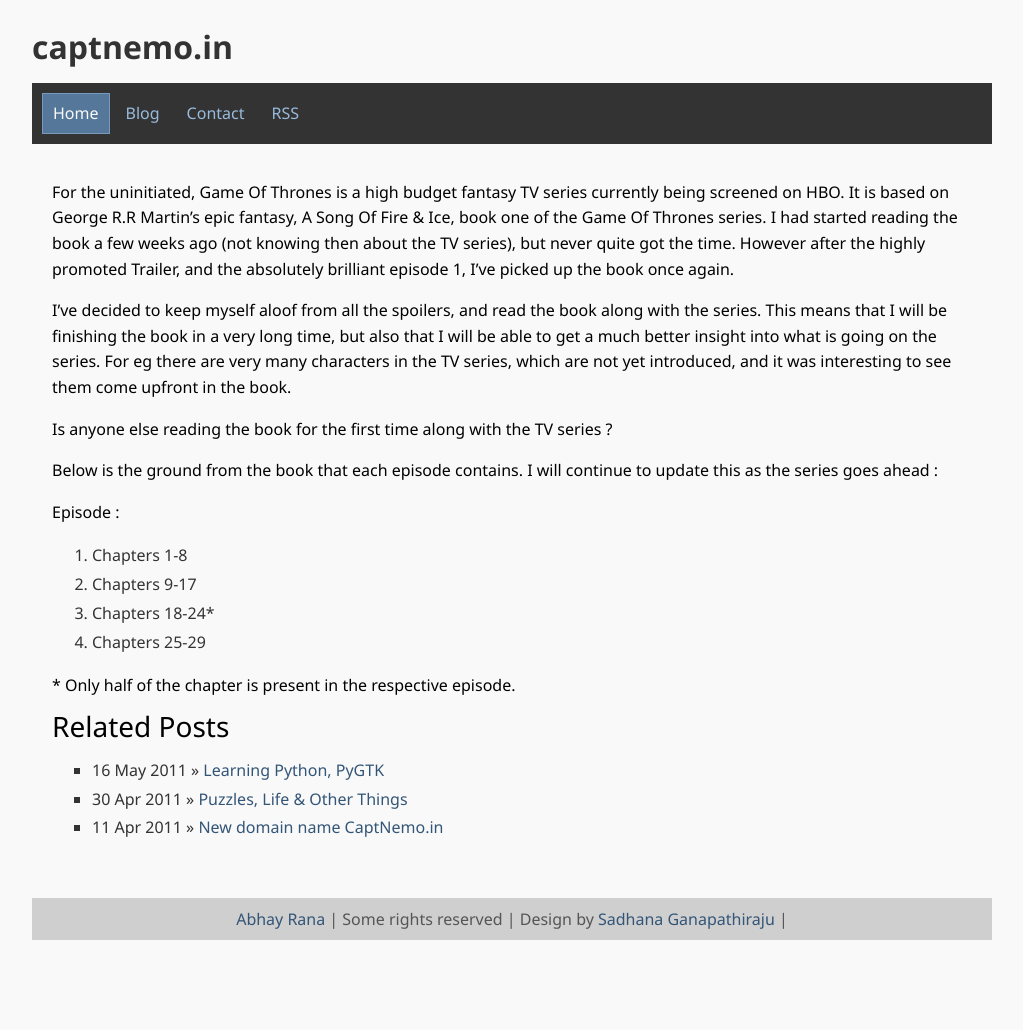
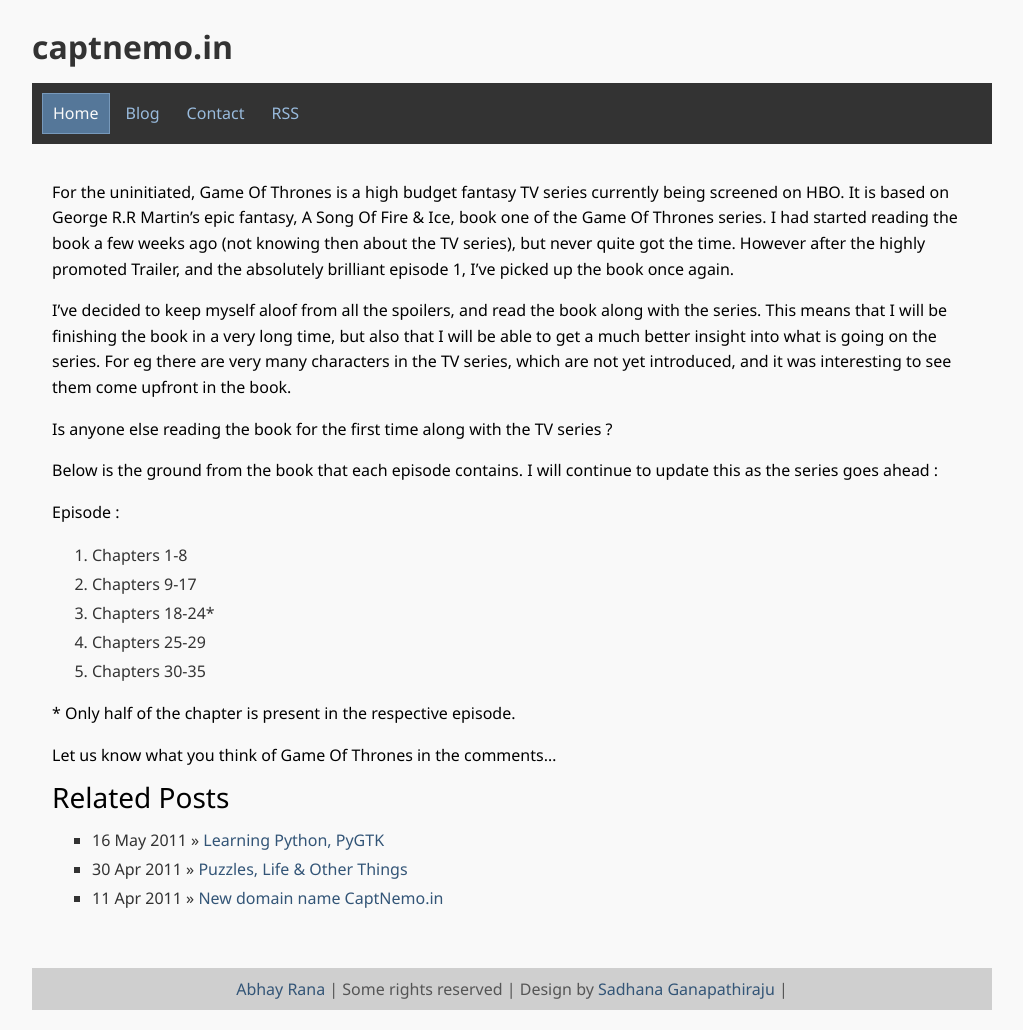
Before and after one commit to captn3m0/captn3m0.github.com, a Jekyll site: the page built from _posts/2011-04-19-game-of-thrones.md, in a window 1280 px wide. Shown: the whole page, without its empty margins (128-1151 px from the left). Built offline with Jekyll 4.4.1, drawn with Linux system fonts in a browser that asks for light colours; Markdown is read by kramdown in place of the engine named in the settings; before the commit the page ends 960 px from its top, so only the background shows below that.

Commit message:
GoT Episode 5

```diff
--- a/_posts/2011-04-19-game-of-thrones.md
+++ b/_posts/2011-04-19-game-of-thrones.md
@@ -17,5 +17,8 @@
 2. Chapters 9-17
 3. Chapters 18-24\*
 4. Chapters 25-29
+5. Chapters 30-35
 
 \* Only half of the chapter is present in the respective episode.
+
+Let us know what you think of Game Of Thrones in the comments...
```
